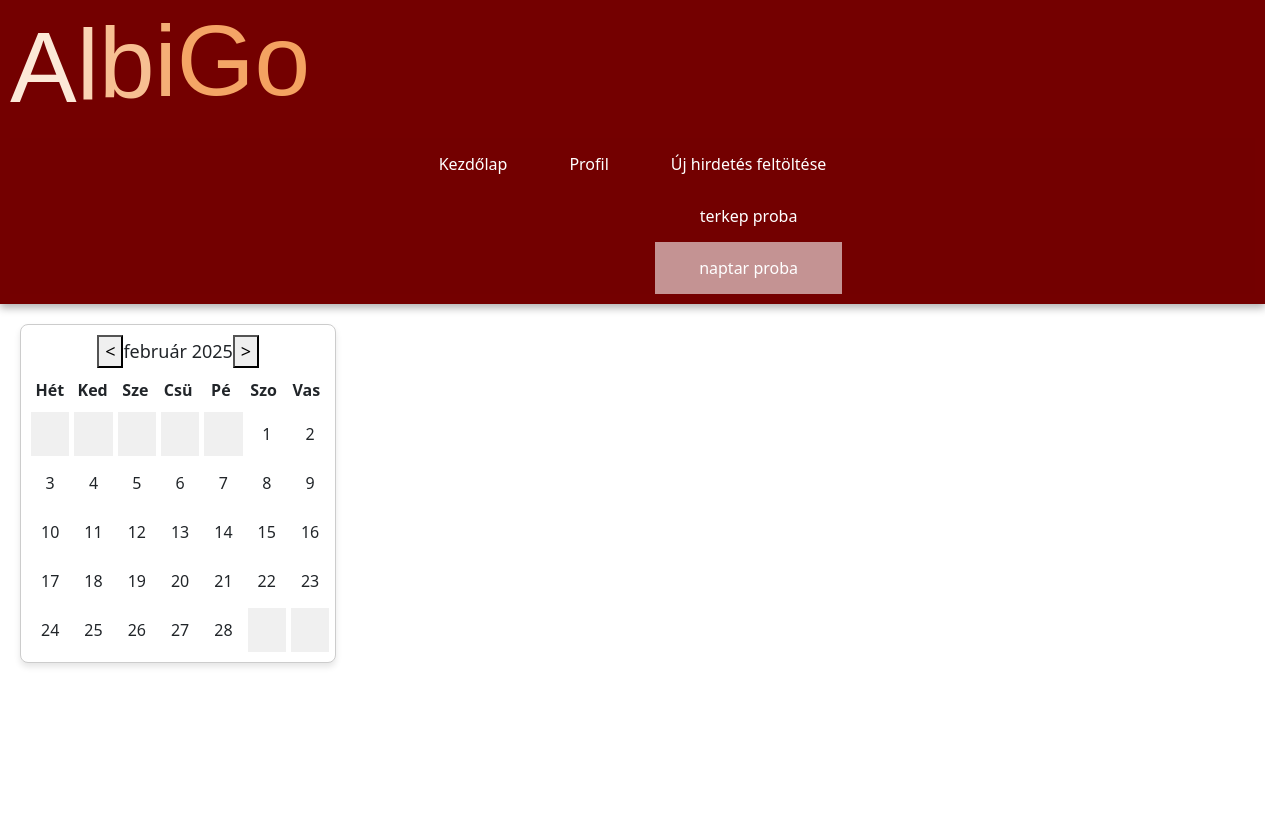
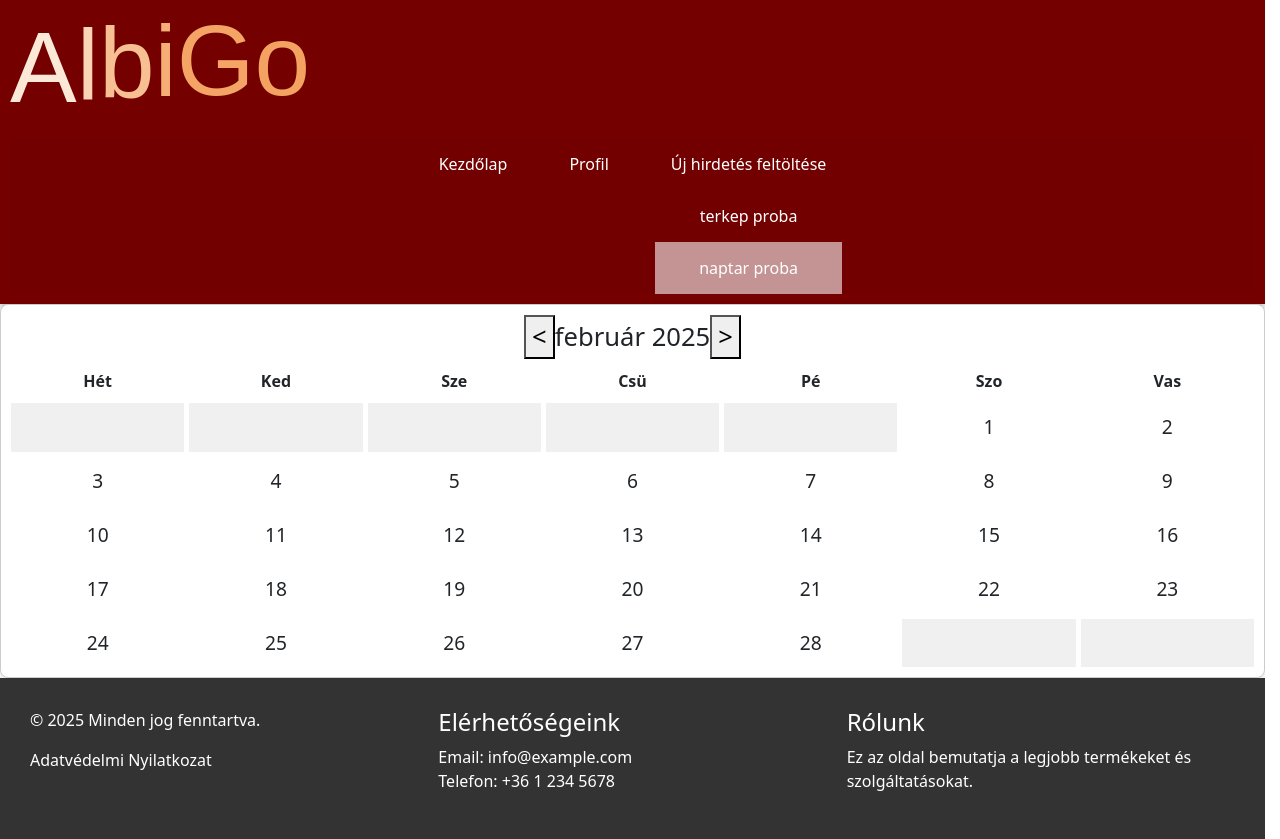
Before and after one commit to Lorinc19/VizsgaFrontend, a React (Create React App) app: page /naptar in a window 1280 px wide. Before the commit the page ends 800 px from the top, so only its background shows below. Built offline with nearby package versions, Linux system fonts and the light colour scheme.

Commit message:
naptás reponsive + footer

```diff
--- a/public/index.html
+++ b/public/index.html
@@ -18,5 +18,7 @@
   <body>
     <noscript>You need to enable JavaScript to run this app.</noscript>
     <div id="root"></div>
+
+
   </body>
 </html>
--- a/src/App.css
+++ b/src/App.css
@@ -592,59 +592,54 @@ button.btn:hover {
 
 
 
-
-/* naptar */
-/* Flexbox elrendezés a kártyák és a naptár elhelyezéséhez */
-/* Konténer a kártyáknak és a naptárnak */
-
+/* Alapértelmezett stílusok */
 .cards-and-calendar {
-  display: flex; /* Flexbox elrendezés */
-  justify-content: flex-start; /* Alapértelmezetten a kártyák balra igazítva */
-  align-items: flex-start; /* A kártyák és a naptár egy szinten helyezkednek el */
-  gap: 20px; /* Kis távolság a kártyák és a naptár között */
-  flex-wrap: wrap; /* Ha nem férnek el egymás mellett, új sorba kerüljenek */
-}
-
-/* Naptár */
-#naptar-container {
-  width: 300px; /* Naptár szélessége */
-  margin-left: 20px; /* Kis távolság a kártyáktól */
-  background-color: #fff;
-  border: 1px solid #ccc;
-  border-radius: 8px;
-  box-shadow: 0 4px 6px rgba(0, 0, 0, 0.1);
-  flex-shrink: 0; /* Megakadályozza, hogy a naptár összenyomódjon */
+  display: flex;
+  justify-content: flex-start;
+  align-items: flex-start;
+  gap: 20px;
+  flex-wrap: wrap;
+  width: 100%;
+  transform: scale(1); /* Kezdetben normál méret */
+  transform-origin: top left; /* Alap pozíció */
+  transition: transform 0.3s ease; /* Animáció a simább átméretezésért */
 }
 
 .container.content {
   display: flex;
-  justify-content: space-between; /* Kártyák és naptár közötti távolság beállítása */
-  align-items: flex-start; /* A kártyák és naptár magasságát igazítjuk */
-  flex-wrap: nowrap; /* Nem engedjük, hogy új sorba törjenek */
+  justify-content: space-between;
+  align-items: flex-start;
+  flex-wrap: nowrap;
+  width: 100%;
 }
 
 
+/* Naptár konténer */
 .naptar-container {
-  width: 25%; /* Naptár szélessége */
-  margin-left: 20px; /* Kis távolság a kártyáktól */
+  flex: 1;
+  max-width: 30%; /* Maximum szélesség */
+  margin-left: 20px;
   display: flex;
   justify-content: flex-start;
-  align-items: flex-start; /* A naptár balra igazítása */
+  align-items: flex-start;
+  box-sizing: border-box;
+  position: relative;
 }
 
 #naptar-container {
-  width: 25%;
-  margin: 20px;
+  width: 100%;
   padding: 10px;
   background-color: #fff;
   border: 1px solid #ccc;
   border-radius: 8px;
   box-shadow: 0 4px 6px rgba(0, 0, 0, 0.1);
+  flex-shrink: 0;
+  box-sizing: border-box;
 }
 
 #honap-ev-cim {
   text-align: center;
-  font-size: 18px;
+  font-size: 2vw;
   margin-bottom: 10px;
 }
 
@@ -670,6 +665,7 @@ button.btn:hover {
 .nap {
   padding: 10px;
   cursor: default;
+  font-size: 1.5vw;
 }
 
 .nap.ures {
@@ -679,3 +675,89 @@ button.btn:hover {
 .nap:hover {
   background-color: #e0e0e0;
 }
+
+/* Mobil verzió - kisebb képernyőkre (max-width: 600px) */
+@media screen and (max-width: 600px) {
+  /* Az egész elrendezést arányosan csökkentjük */
+  .cards-and-calendar {
+    flex-direction: column;
+    align-items: center;
+    gap: 10px;
+    transform: scale(0.8); /* Az egész elrendezés méretének csökkentése */
+  }
+
+  .container.content {
+    flex-direction: column;
+    align-items: center;
+    gap: 20px;
+  }
+
+  .naptar-container {
+    width: 90%;
+    position: relative;
+    margin-left: 0;
+    margin-top: 20px;
+    max-width: 100%;
+    margin-right: auto;
+  }
+
+  #naptar-container {
+    width: 100%;
+    padding: 10px;
+    background-color: #fff;
+    border: 1px solid #ccc;
+    border-radius: 8px;
+    box-shadow: 0 4px 6px rgba(0, 0, 0, 0.1);
+    flex-shrink: 0;
+    box-sizing: border-box;
+  }
+
+  #honap-ev-cim {
+    font-size: 5vw; /* Kisebb betűk mobilon */
+  }
+
+  .nap {
+    font-size: 4vw; /* A napok számának betűmérete is rugalmas */
+  }
+
+
+}
+
+
+
+
+
+/* Footer */
+
+.footer {
+  background-color: #333;
+  color: white;
+  padding: 20px;
+  display: flex;
+  justify-content: space-between;
+  flex-wrap: wrap;
+}
+
+.footer-column {
+  flex: 1;
+  padding: 10px;
+}
+
+.footer h4 {
+  margin-top: 0;
+}
+
+.footer a {
+  color: white;
+  text-decoration: none;
+}
+
+.footer a:hover {
+  text-decoration: underline;
+}
+
+.footer-content {
+  display: flex;
+  justify-content: space-around;
+  width: 100%;
+}
--- a/src/App.js
+++ b/src/App.js
@@ -6,6 +6,7 @@ import Navbar from './Navbar';
 import NewHousePost from './NewHousePost';
 import Map from './Map';
 import Naptarproba from './Naptarproba';
+import Lablec from './Lablec';
 
 function App() {
   return (
@@ -22,7 +23,10 @@ function App() {
         </Routes>
 
         </BrowserRouter>
+        <Lablec />  {/* Itt hívjuk meg a Footer komponenst */}
+
     </div>
+
   );
 }
 
--- a/src/Home.js
+++ b/src/Home.js
@@ -16,7 +16,7 @@ export default function Home() {
   }, [])
 
   function Get() {
-    //http://10.169.84.128:5160/Hirdetés/Hirdetes adat.js
+    //https://localhost:7007/Hirdetés/Hirdetess adat.js
     fetch('https://localhost:7007/Hirdetés/Hirdetes')
       .then(response => response.json())
       .then(data => setdatabase(data))
@@ -64,5 +64,9 @@ export default function Home() {
     </div>
 
 
+
   );
+
+
+
 }
--- /dev/null
+++ b/src/Lablec.js
@@ -0,0 +1,25 @@
+import React from 'react';
+import './App.css';
+
+function Footer() {
+  return (
+    <footer className="footer">
+      <div className="footer-content">
+        <div className="footer-column">
+          <p>&copy; 2025 Minden jog fenntartva.</p>
+          <a href="#">Adatvédelmi Nyilatkozat</a>
+        </div>
+        <div className="footer-column">
+          <h4>Elérhetőségeink</h4>
+          <p>Email: info@example.com<br />Telefon: +36 1 234 5678</p>
+        </div>
+        <div className="footer-column">
+          <h4>Rólunk</h4>
+          <p>Ez az oldal bemutatja a legjobb termékeket és szolgáltatásokat.</p>
+        </div>
+      </div>
+    </footer>
+  );
+}
+
+export default Footer;
--- a/src/LoginRegister.js
+++ b/src/LoginRegister.js
@@ -47,7 +47,7 @@ export default function LoginRegister() {
     } else {
       console.log("Regisztráció:", formData);
       try {
-        const response = await axios.post("http://10.169.84.128:5160/Felhasznaló/Felhasznalo", formData);
+        const response = await axios.post("https://localhost:7007/Felhasznaló/Felhasznalo", formData);
         setMessage("Sikeres regisztráció! Jelentkezz be.");
         console.log("Regisztráció sikeres:", response.data);
       } catch (error) {
--- a/src/index.js
+++ b/src/index.js
@@ -9,4 +9,6 @@ root.render(
 
     <App />
 
+
+
 );
```
Also changed, not shown: src/Naptarproba.js (+6 -6 lines).
